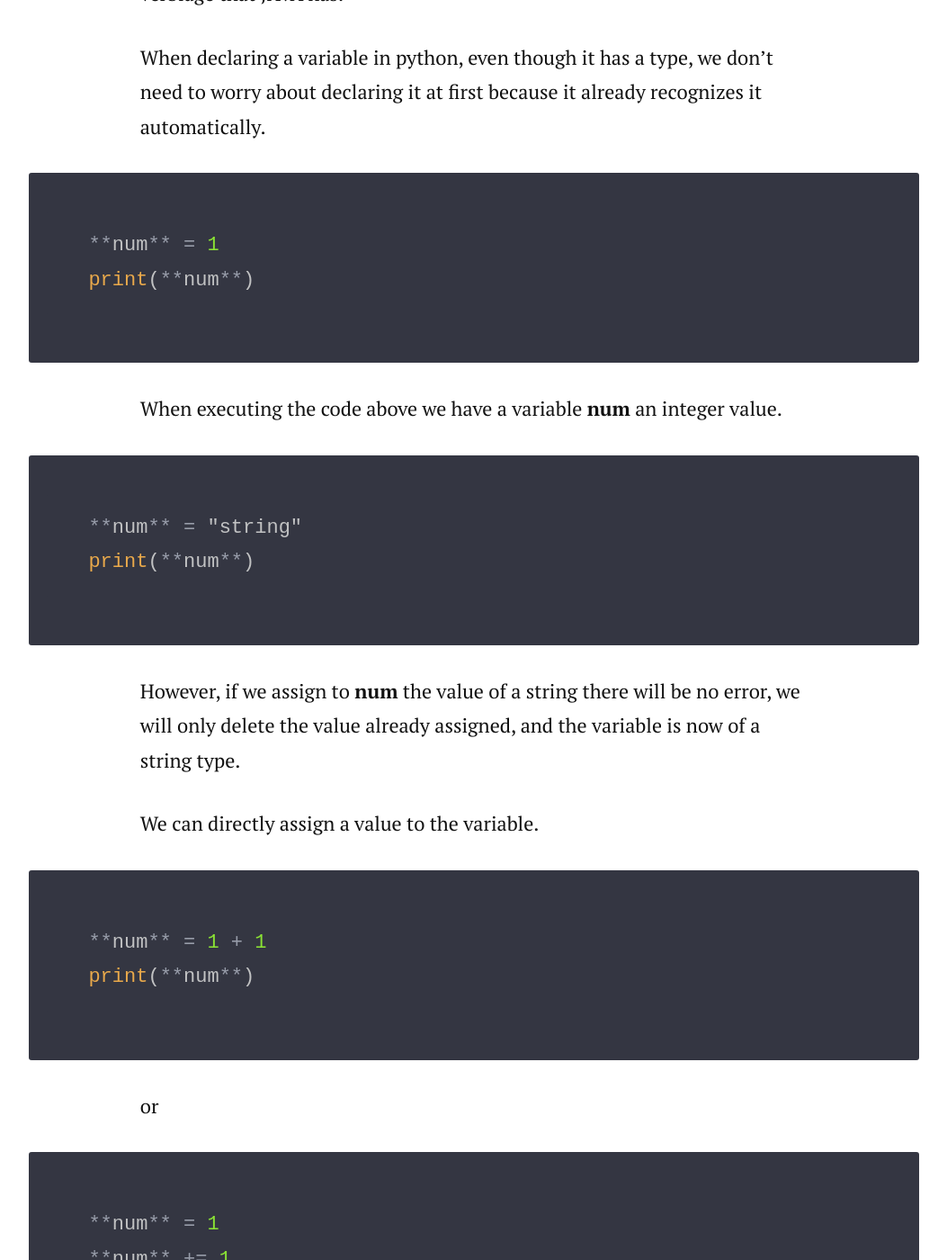
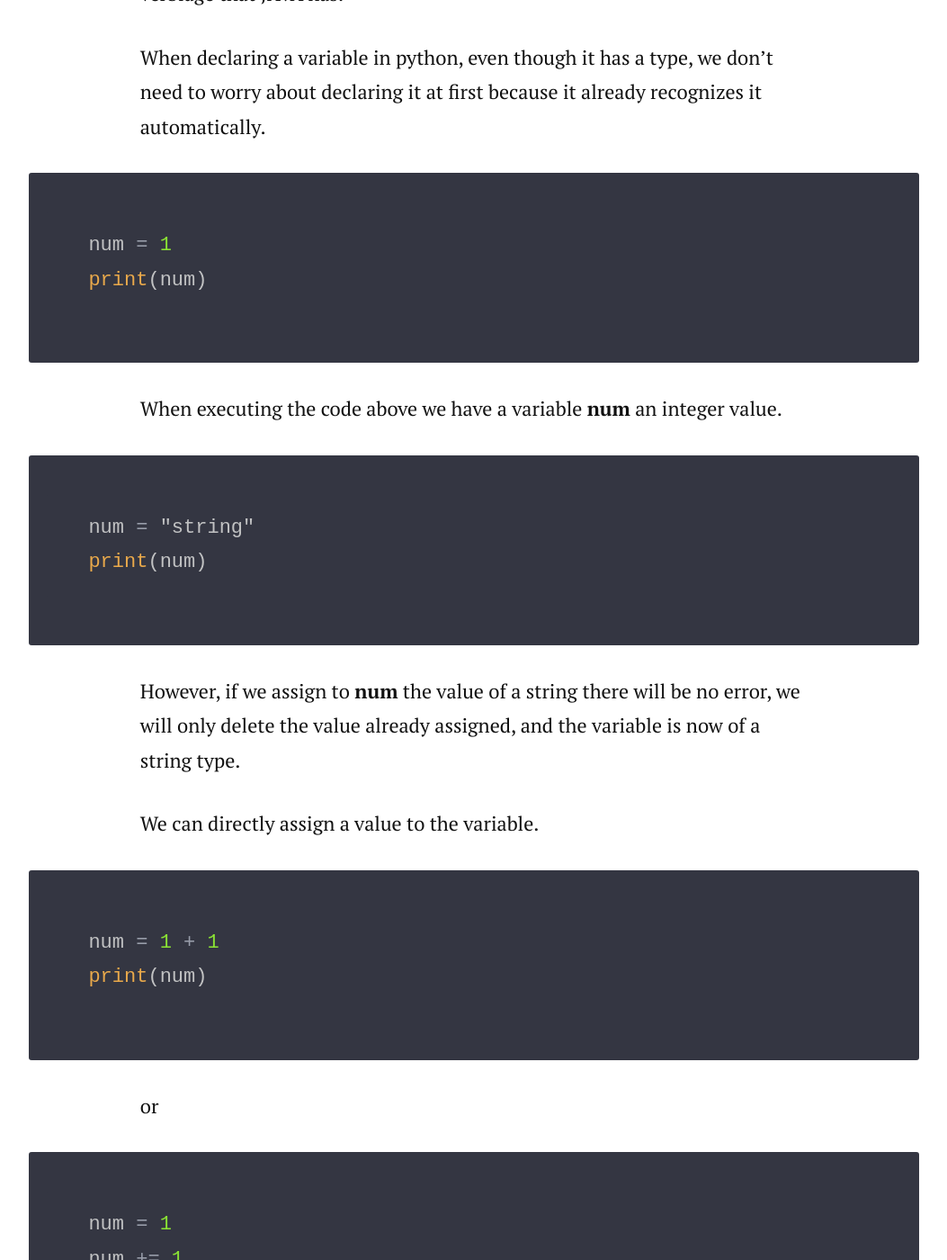
Before and after one commit to jacksonsr45/jacksonsr45.github.io, a Jekyll site: the page built from _posts/2020-2-14-python-post.markdown, in a window 1280 px wide and 1400 px high, scrolled down 746 px. Shown: the whole window at 90% size, without its empty margins (113-1166 px from the left). Built offline with Jekyll 4.4.1, drawn with Linux system fonts in a browser that asks for light colours; nearby versions of some CDN libraries.

````diff
--- a/_posts/2020-2-14-python-post.markdown
+++ b/_posts/2020-2-14-python-post.markdown
@@ -11,15 +11,15 @@ Python is a computer language that makes it easier for younger users, and even t
 When declaring a variable in python, even though it has a type, we don't need to worry about declaring it at first because it already recognizes it automatically.
 
 ```py
-  **num** = 1
-  print(**num**)
+  num = 1
+  print(num)
 ```
 
 When executing the code above we have a variable **num** an integer value.
 
 ```py
-  **num** = "string"
-  print(**num**)
+  num = "string"
+  print(num)
 ```
 
 However, if we assign to **num** the value of a string there will be no error, we will only delete the value already assigned, and the variable is now of a string type.
@@ -27,17 +27,17 @@ However, if we assign to **num** the value of a string there will be no error, w
 We can directly assign a value to the variable.
 
 ```py
-  **num** = 1 + 1
-  print(**num**)
+  num = 1 + 1
+  print(num)
 ```
 
 or
 
 
 ```py
-  **num** = 1
-  **num** += 1
-  print(**num**)
+  num = 1
+  num += 1
+  print(num)
 ```
 
 Create a function and assign the variable.
@@ -47,8 +47,8 @@ Create a function and assign the variable.
   def fun( num1, num2):
     return num1 + num2
 
-  **num** = fun(2,2)
-  print(**num**)
+  num = fun(2,2)
+  print(num)
 ```
 
 Summing up python brings us facilities to have cleaner codes and clutter, but very effective.
````
